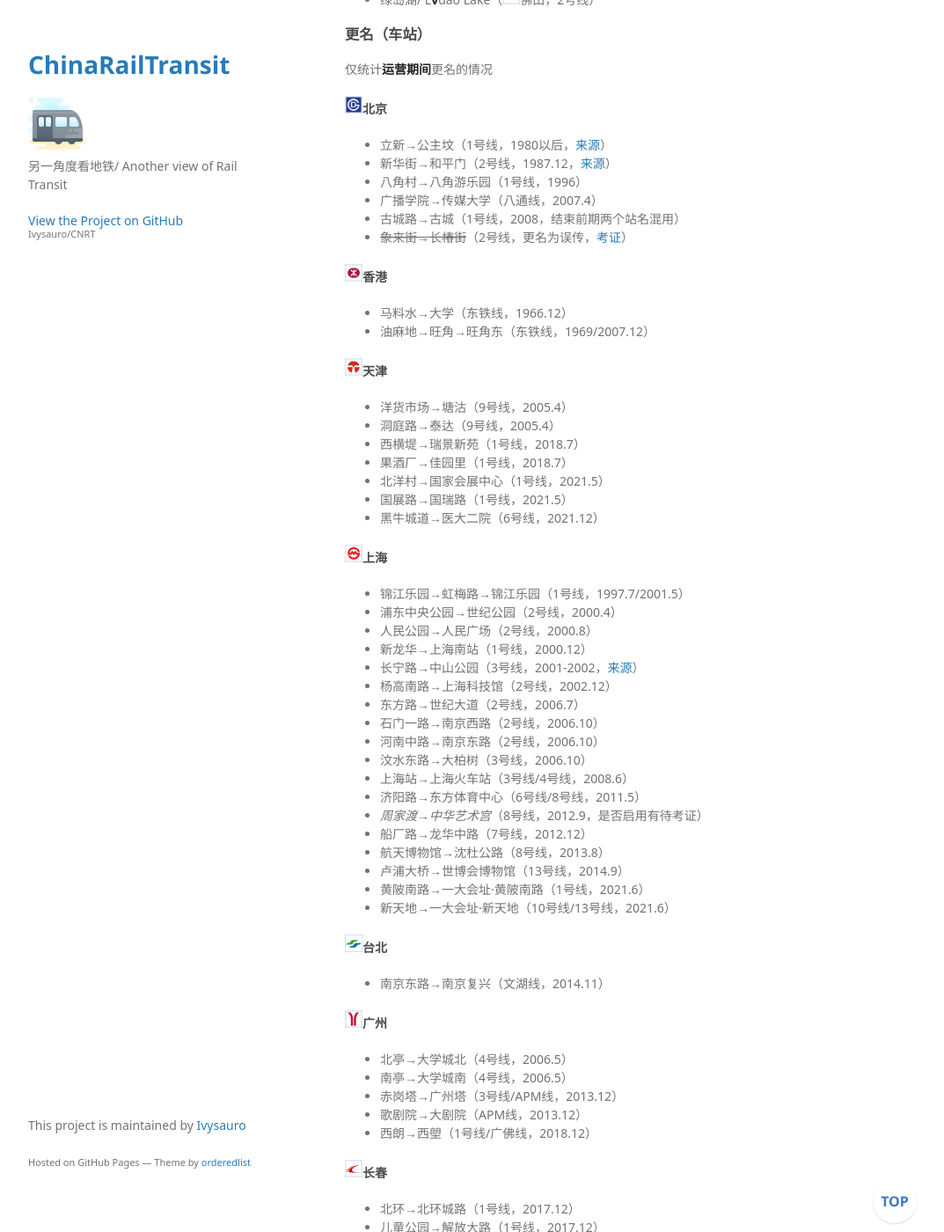
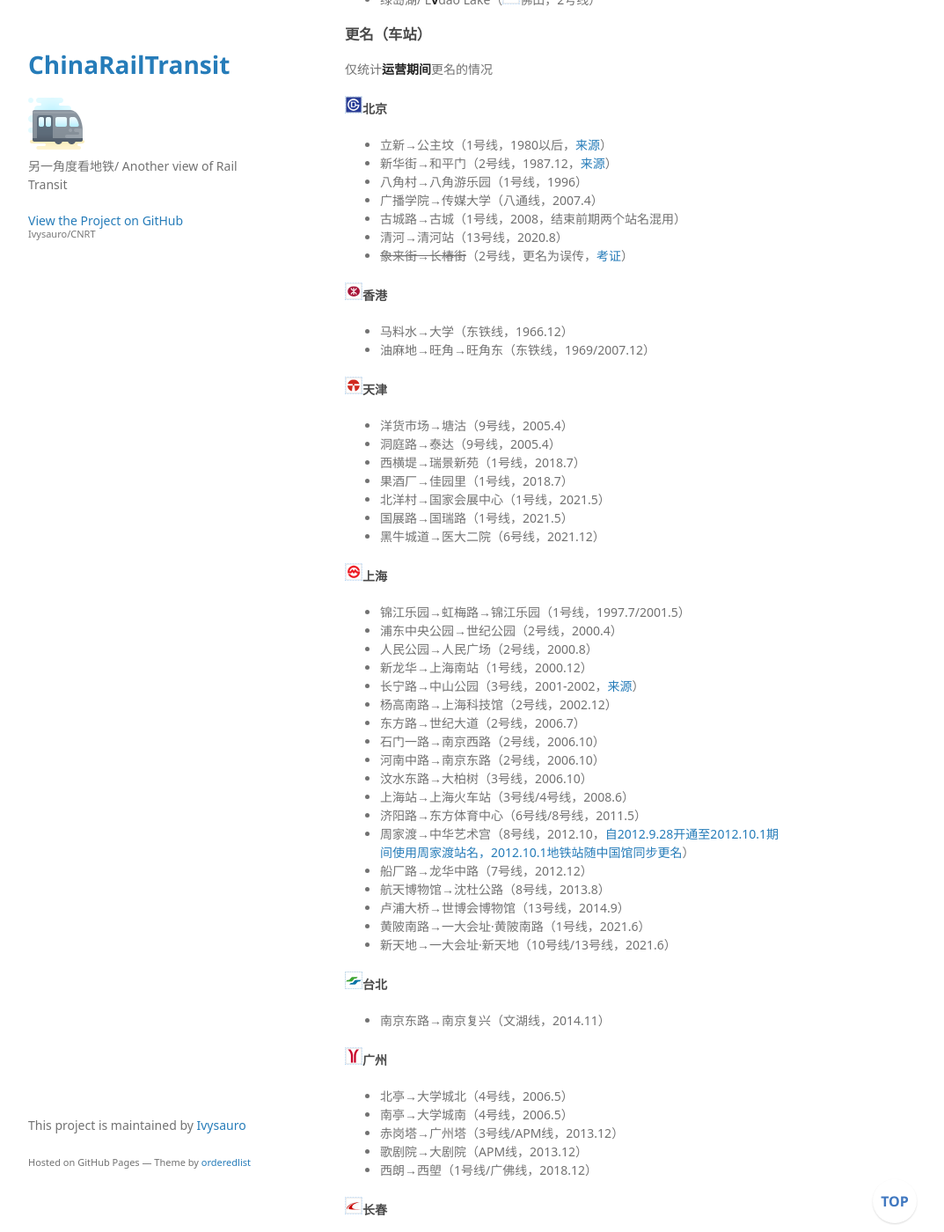
Before and after one commit to Ivysauro/CNRT, a Jekyll site: the page built from data/SpSta.md, in a window 1280 px wide and 1400 px high, scrolled down 12893 px. Shown: the whole window at 88% size, without its empty margins (178-1251 px from the left). Built offline with Jekyll 4.4.1, drawn with Linux system fonts in a browser that asks for light colours; some web fonts are replaced; our own code applies the rules of GitHub Pages for plain Markdown files; a script that is not in the unit is left out; some of the changed text lies outside the part shown.

Commit message:
🍊更新北京、上海、青岛数据

```diff
--- a/data/SpSta.md
+++ b/data/SpSta.md
@@ -537,6 +537,7 @@
 - 八角村→八角游乐园（1号线，1996）
 - 广播学院→传媒大学（八通线，2007.4）
 - 古城路→古城（1号线，2008，结束前期两个站名混用）
+- 清河→清河站（13号线，2020.8）
 - ~~象来街→长椿街~~（2号线，更名为误传，[考证](https://zh.wikipedia.org/zh-hans/%E8%B1%A1%E6%9D%A5%E8%A1%97)）
 
 #### <img src="https://raw.githubusercontent.com/Ivysauro/CNRT/master/images/city/hk.gif" width="20" hegiht="20"/>香港
@@ -565,7 +566,7 @@
 - 汶水东路→大柏树（3号线，2006.10）
 - 上海站→上海火车站（3号线/4号线，2008.6）
 - 济阳路→东方体育中心（6号线/8号线，2011.5）
-- *周家渡→中华艺术宫*（8号线，2012.9，是否启用有待考证）
+- 周家渡→中华艺术宫（8号线，2012.10，[自2012.9.28开通至2012.10.1期间使用周家渡站名，2012.10.1地铁站随中国馆同步更名](https://news.sina.com.cn/o/2012-09-17/125925190597.shtml)）
 - 船厂路→龙华中路（7号线，2012.12）
 - 航天博物馆→沈杜公路（8号线，2013.8）
 - 卢浦大桥→世博会博物馆（13号线，2014.9）
@@ -639,7 +640,6 @@
 - 新桥→阳陂湖（6号线，2021.4）
 - 香积寺路→东新园（5号线，2022.1）
 
-
 #### <img src="https://raw.githubusercontent.com/Ivysauro/CNRT/master/images/city/hrb.gif" width="20" hegiht="20"/>哈尔滨
 - 哈尔滨大街→凯盛源广场（3号线，2018.11）
 - 哈东站→哈尔滨东站（1号线，2019.1）
@@ -647,6 +647,9 @@
 
 #### <img src="https://raw.githubusercontent.com/Ivysauro/CNRT/master/images/city/zz.gif" width="20" hegiht="20"/>郑州
 - 桐柏路→五一公园（1号线，2016.12）
+
+#### <img src="https://raw.githubusercontent.com/Ivysauro/CNRT/master/images/city/qd.gif" width="20" hegiht="20"/>青岛
+- 太平角公园（一疗）→太平角公园（3号线，2019.10，[来源](https://support.domosekai.com/bugs/view.php?id=93)）
 
 #### <img src="https://raw.githubusercontent.com/Ivysauro/CNRT/master/images/city/nc.gif" width="20" hegiht="20"/>南昌
 - 振兴大道→复兴大道东（3号线，2023.3）
```
